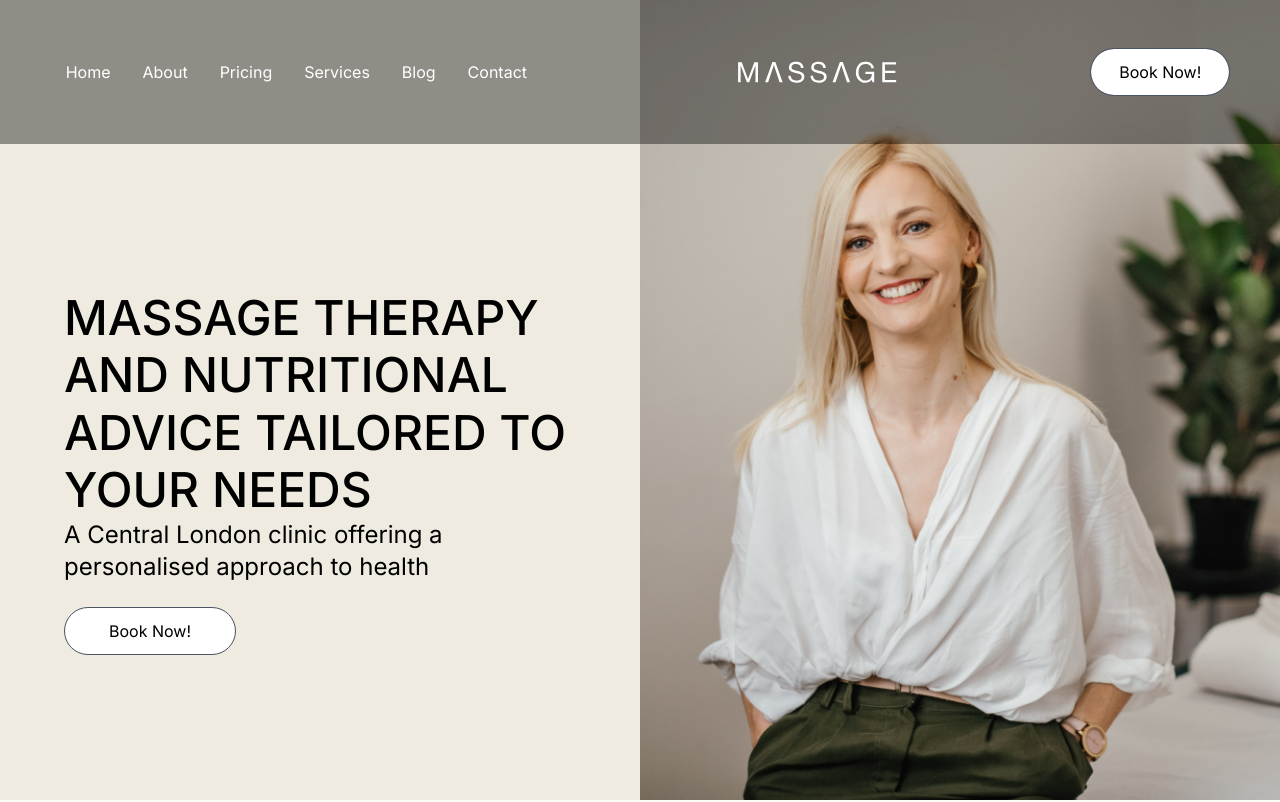
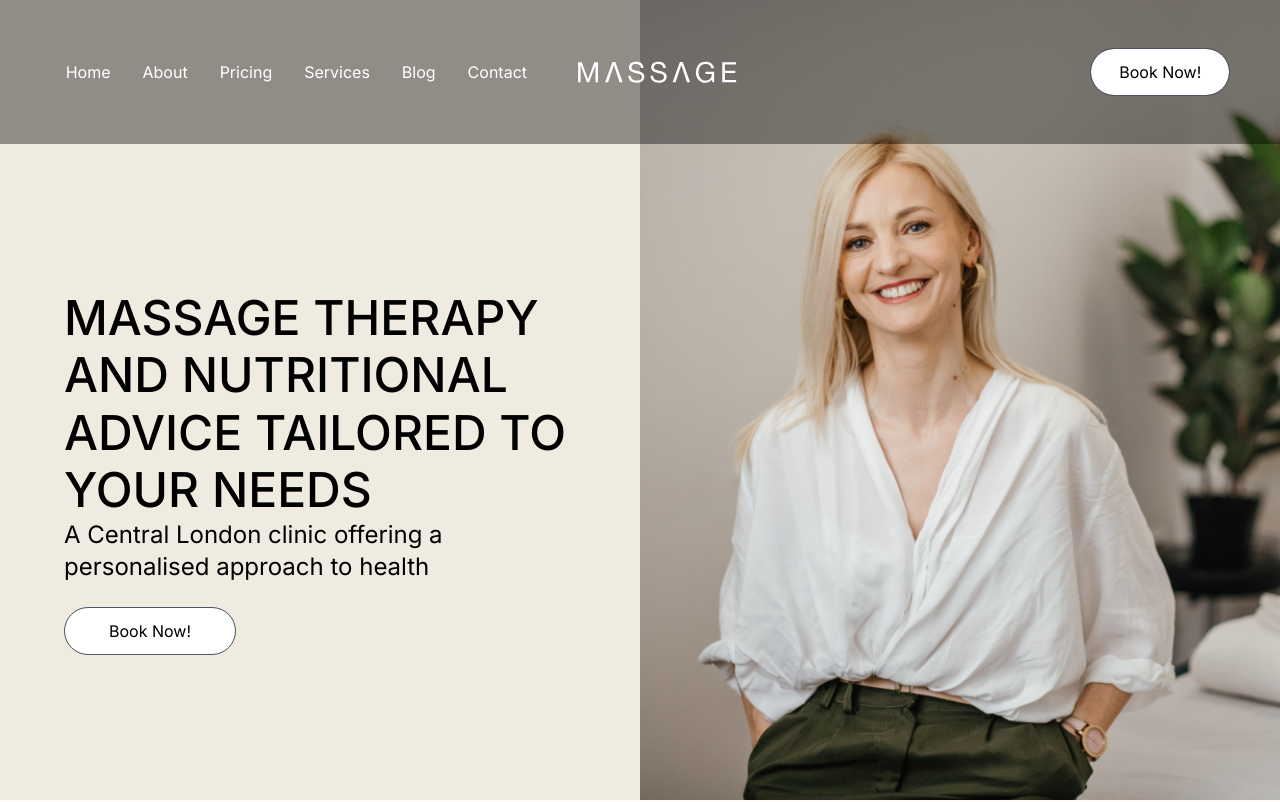
Before and after one commit to lbourke1234/massageTherapy, a Next.js app: page / in a window 1280 px wide. Shown: the top 802 px of the page. Built offline with nearby package versions, Linux system fonts and the light colour scheme.

Commit message:
navbar logo alignment centered

```diff
--- a/src/app/components/nav/Navbar.jsx
+++ b/src/app/components/nav/Navbar.jsx
@@ -82,7 +82,6 @@ const Navbar = () => {
             </button>
           </div>
           <div
-            // showmenu={showMenu}
             ref={navbarRef}
             className={`${
               showMenu ? "flex" : "hidden"
@@ -124,7 +123,7 @@ const Navbar = () => {
               </ul>
             </div>
             <Link href={"/"}>
-              <div className="cmMobile:m-0 max-cm1230:mr-[20em] cmMobile:hidden cm991:block">
+              <div className="cmMobile:mr-0 cm1230:mr-[20em] cmMobile:hidden cm991:block">
                 <Logo />
               </div>
             </Link>
```
